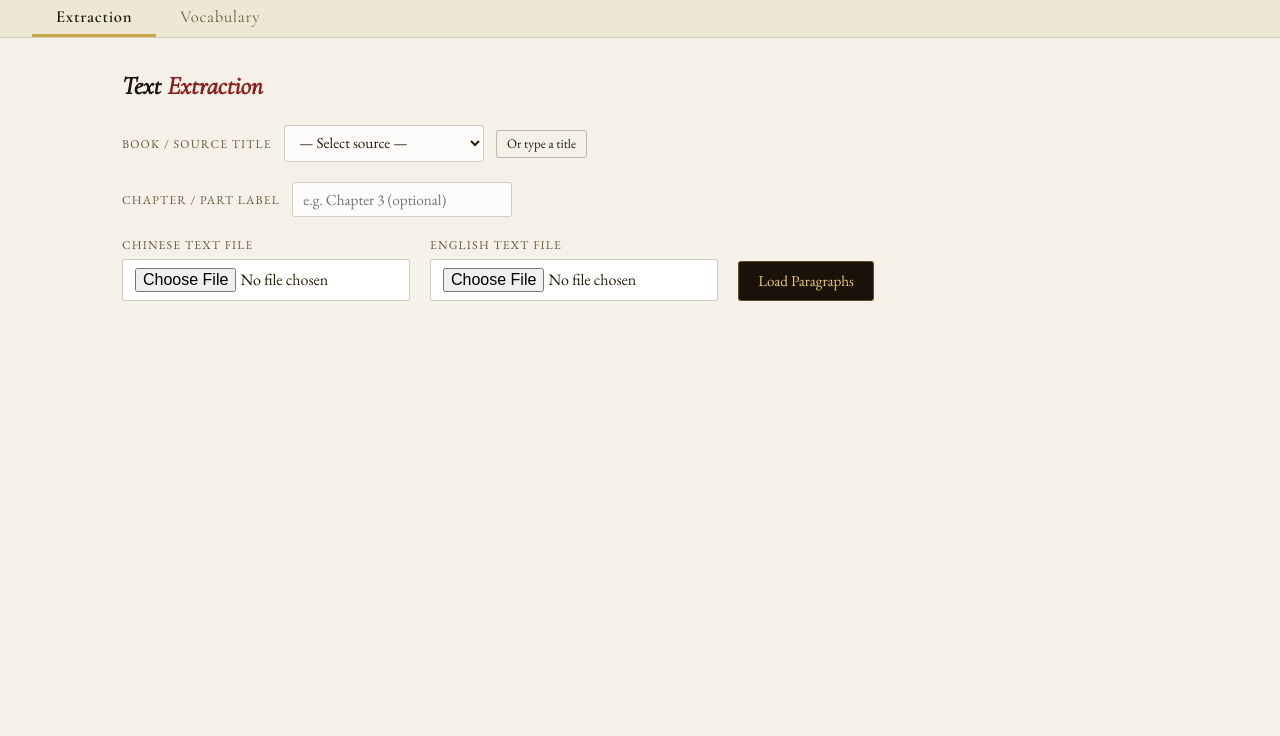
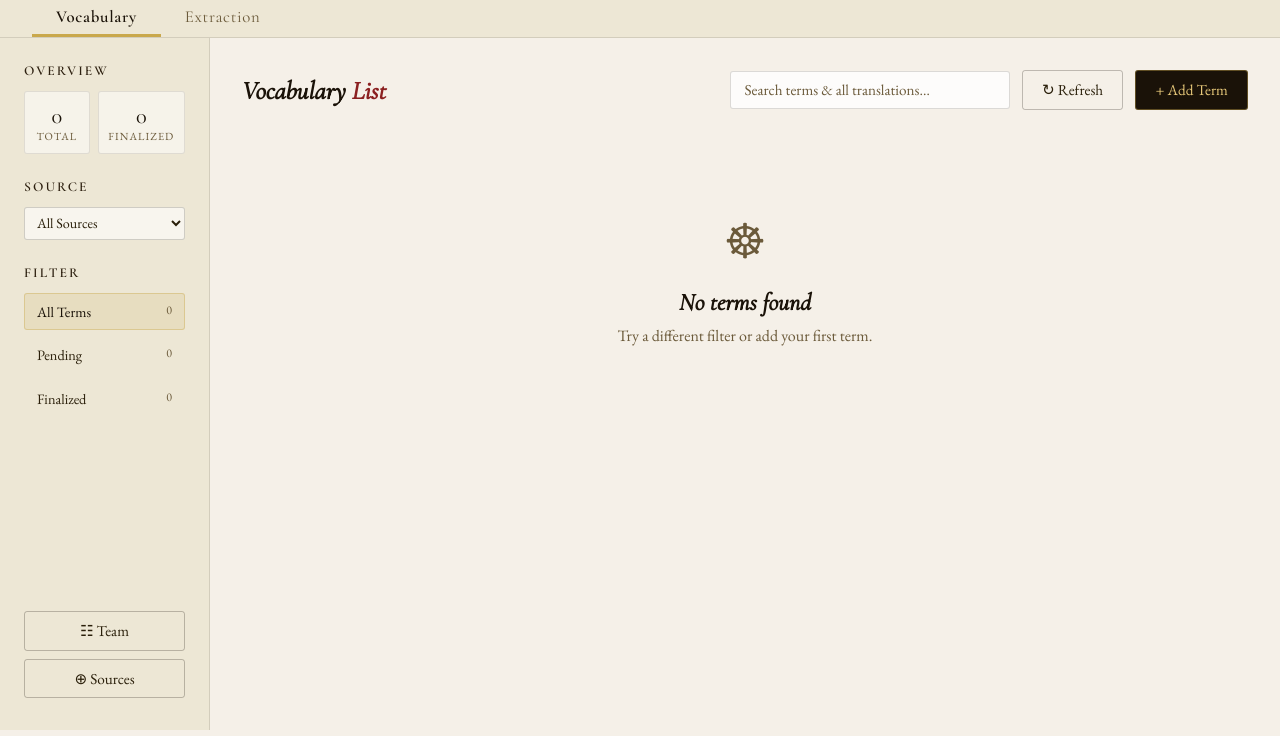
Before and after one commit to litetrek/TCAT-vocab, a Flask app: page / in a window 1280 px wide. Shown: the part 64-800 px from the top of the page. Run offline with Flask 3, Linux system fonts and the light colour scheme; the visitor is signed in with stand-in values (Sample User, id 1); data that the repository does not hold is empty; parts of the project's set-up code (start-up, migrations or seed data) failed here and were passed over; some libraries are stand-ins or nearby versions.

Commit message:
fix: make Vocabulary the first and default tab on login
Co-Authored-By: Claude Sonnet 4.6 <noreply@anthropic.com>

```diff
--- a/templates/index.html
+++ b/templates/index.html
@@ -497,12 +497,12 @@
 
 <!-- ── TOP TAB BAR ────────────────────────────────────────────────────────── -->
 <div class="top-tab-bar" id="top-tab-bar">
-  <button class="top-tab-btn active" data-tab="extraction" onclick="switchTopTab('extraction')">Extraction</button>
-  <button class="top-tab-btn" data-tab="vocabulary" onclick="switchTopTab('vocabulary')">Vocabulary</button>
+  <button class="top-tab-btn active" data-tab="vocabulary" onclick="switchTopTab('vocabulary')">Vocabulary</button>
+  <button class="top-tab-btn" data-tab="extraction" onclick="switchTopTab('extraction')">Extraction</button>
 </div>
 
 <!-- ── LAYOUT (Vocabulary tab) ──────────────────────────────────────────────── -->
-<div class="app-layout" id="vocab-view" style="display:none;">
+<div class="app-layout" id="vocab-view">
 
   <!-- SIDEBAR -->
   <aside class="sidebar" id="sidebar">
@@ -558,7 +558,7 @@
 </div><!-- app-layout -->
 
 <!-- ── EXTRACTION VIEW ────────────────────────────────────────────────────── -->
-<div id="extraction-view">
+<div id="extraction-view" style="display:none;">
   <div class="ext-container">
     <div class="main-toolbar" style="margin-bottom:1.5rem;">
       <h1 class="main-title">Text <span>Extraction</span></h1>
```
